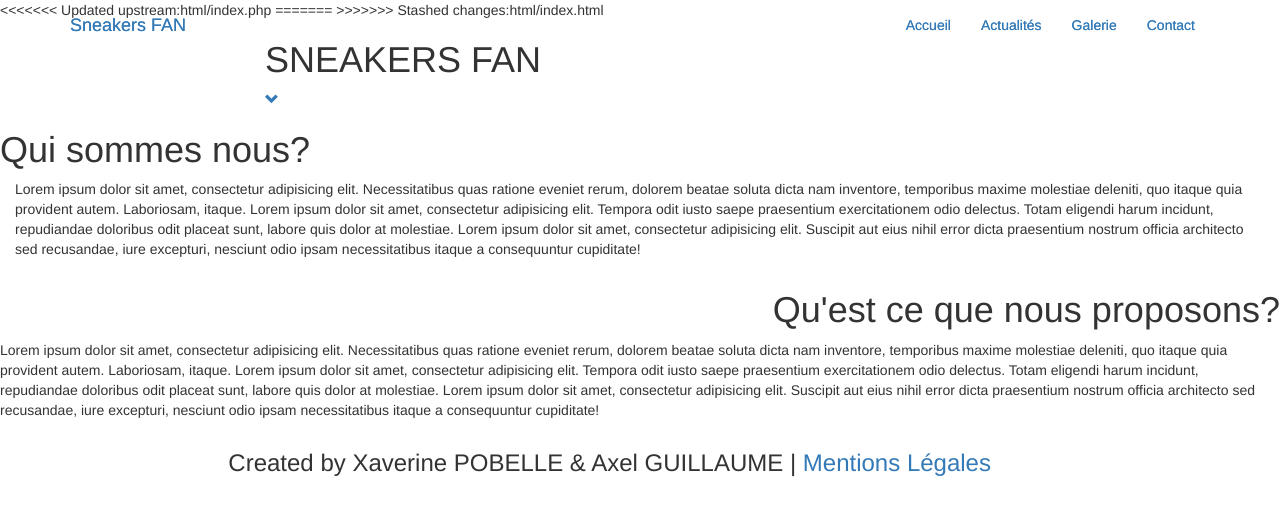
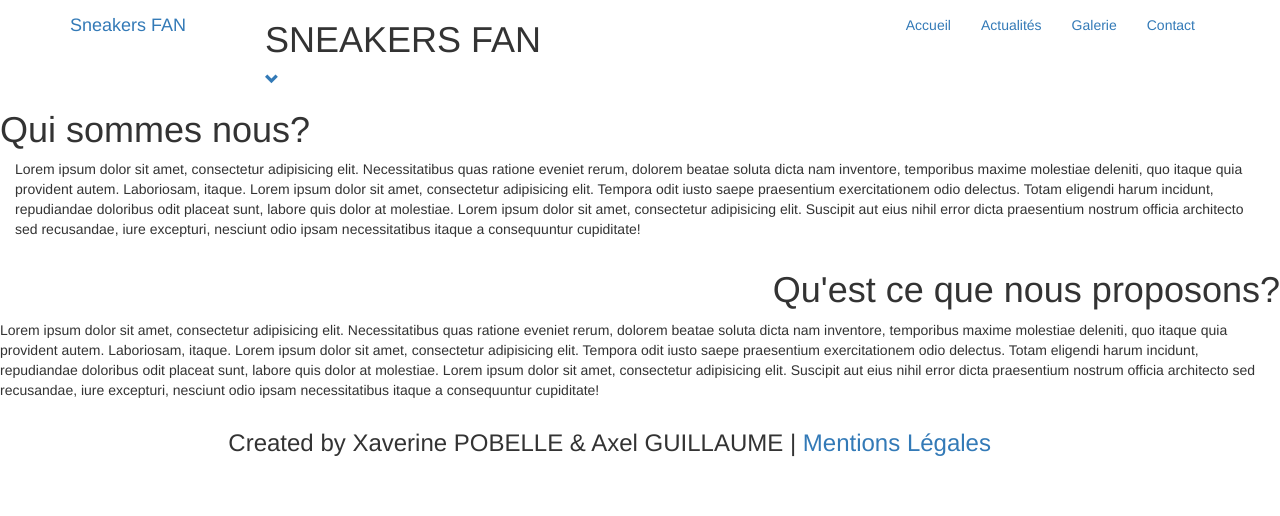
Before and after one commit to Axelguillaume/A2_PREPRO_GUILLAUME_POBELLE, a PHP site: page / in a window 1280 px wide. Shown: the top 516 px of the page. Run offline with PHP 8.4, Linux system fonts and the light colour scheme; some libraries are stand-ins or nearby versions.

Commit message:
Fix lien header

```diff
--- a/html/index.php
+++ b/html/index.php
@@ -26,45 +26,9 @@
 <body id="page-top" data-spy="scroll" data-target=".navbar-fixed-top">
 
 	<!--  NAV  -->
-<<<<<<< Updated upstream:html/index.php
 
 <?php include("header.php"); ?>
-=======
-	<nav class="navbar navbar-custom navbar-fixed-top" role="navigation">
-        <div class="container">
-            <div class="navbar-header">
-                <button type="button" class="navbar-toggle" data-toggle="collapse" data-target=".navbar-main-collapse" href="#1">
-                    <i class="glyphicon glyphicon-align-justify"></i>
-                </button>
-                <a class="navbar-brand page-scroll" href="#page-top">
-                    Sneakers FAN
-                </a>
-            </div>
 
-            <div class="collapse navbar-collapse navbar-right navbar-main-collapse">
-                <ul class="nav navbar-nav">
-                    <li class="hidden">
-                        <a href="#page-top"></a>
-                    </li>
-                    <li>
-                        <a class="" href="#">Accueil</a>
-                    </li>
-                    <li>
-                        <a class="" href="#">Actualités</a>
-                    </li>
-                    <li>
-                        <a class="" href="#">Galerie</a>
-                    </li>
-                    <li>
-                        <a class="" href="#">Contact</a>
-                    </li>
-                </ul>
-            </div>
-
-        </div>
-    </nav>
-
->>>>>>> Stashed changes:html/index.html
     <!--  Accueil  -->
     <header class="intro">
         <div class="intro-body">
```
Also changed, not shown: html/actu.php (+0 -35 lines).
